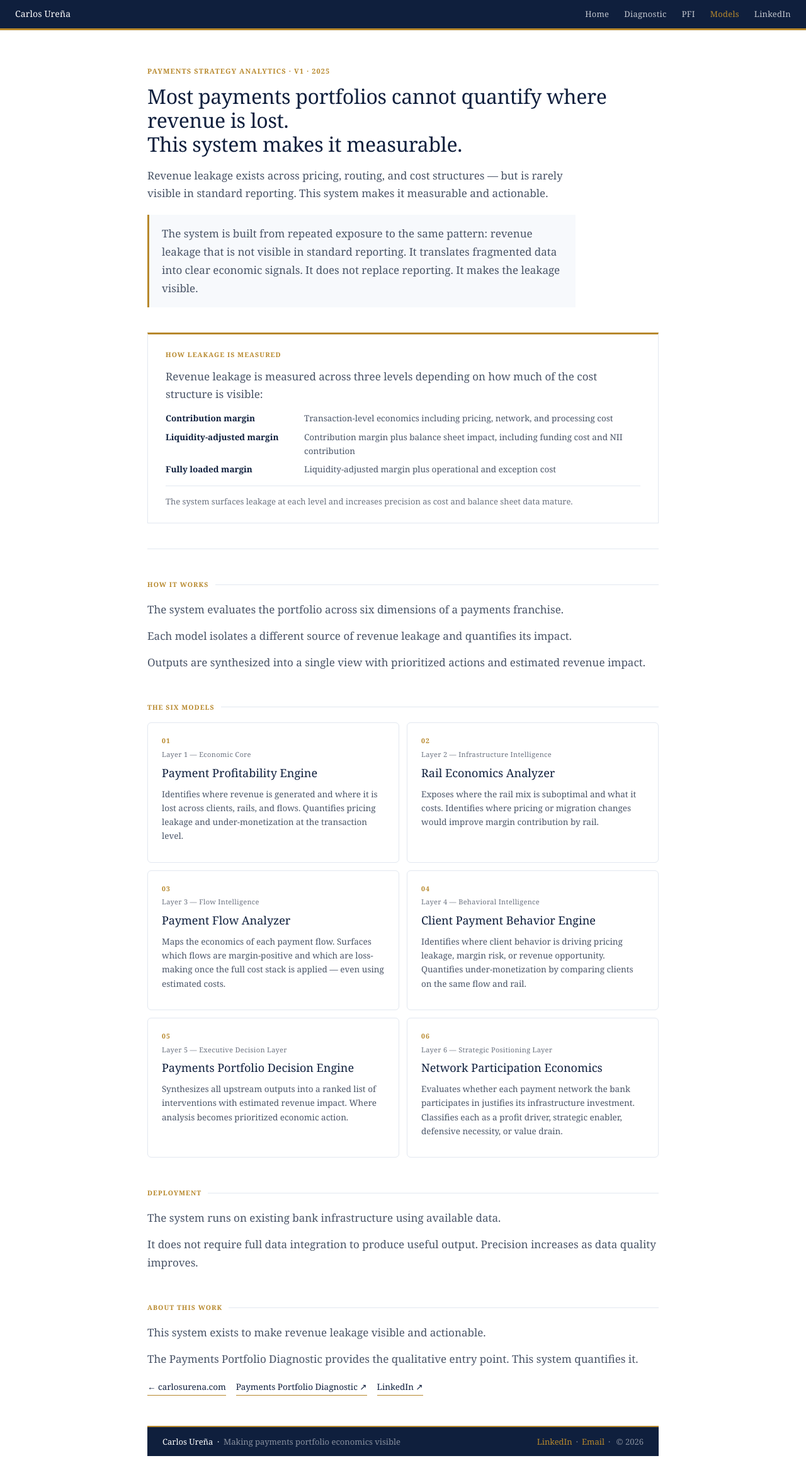
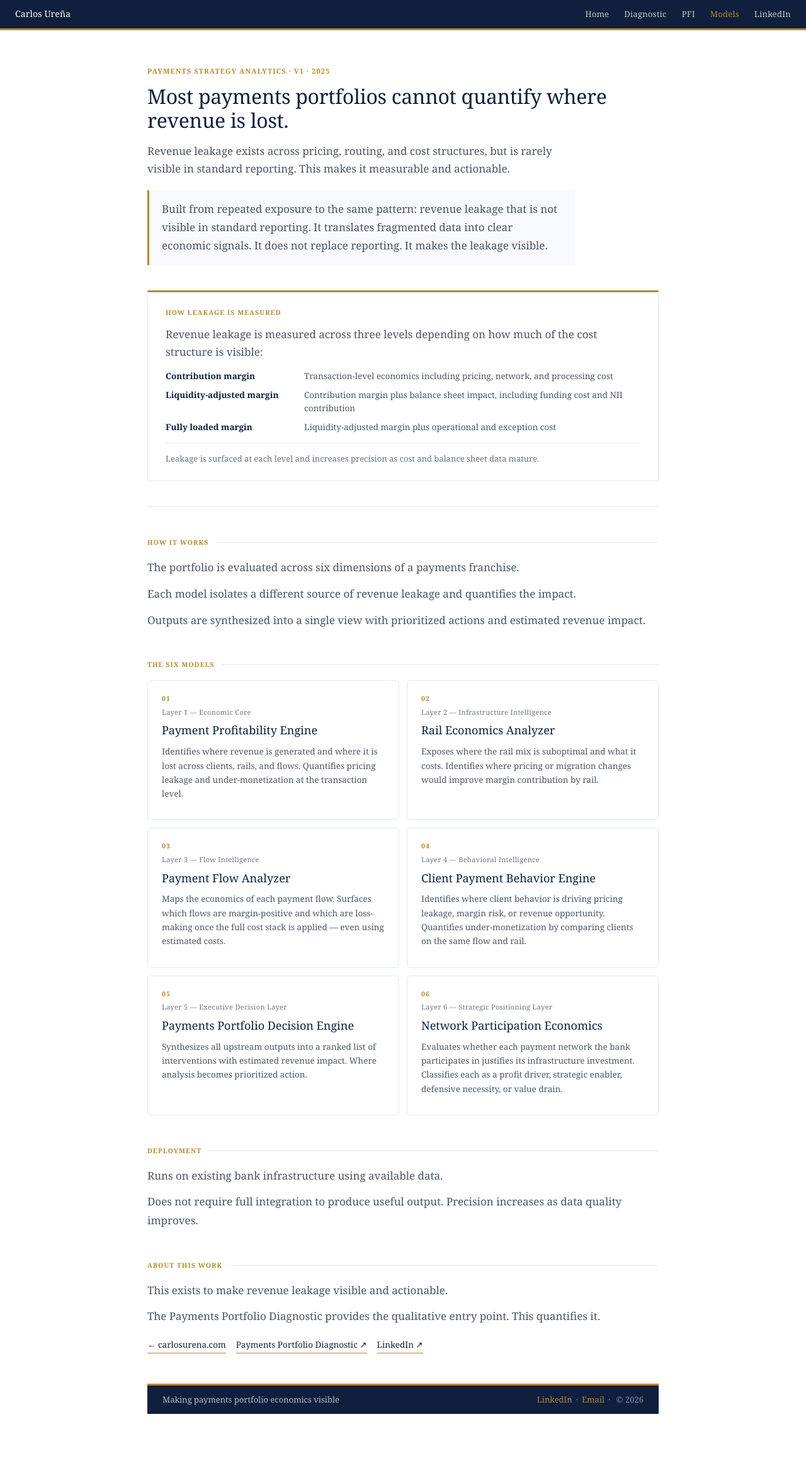
Before and after one commit to curena1206/ai-payments-portfolio, a React (Vite) app: page / in a window 1280 px wide. Shown: the top 2350 px of the page at 63% size. After the commit the page ends 2317 px from the top, so only its background shows below. Built offline with nearby package versions, Linux system fonts and the light colour scheme.

Commit message:
Update FrameworkIndex.jsx

```diff
--- a/src/pages/FrameworkIndex.jsx
+++ b/src/pages/FrameworkIndex.jsx
@@ -356,7 +356,7 @@ const MODELS = [
     layer: 'Layer 5 — Executive Decision Layer',
     name: 'Payments Portfolio Decision Engine',
     route: '/models/05-portfolio-scorecard',
-    desc: 'Synthesizes all upstream outputs into a ranked list of interventions with estimated revenue impact. Where analysis becomes prioritized economic action.',
+    desc: 'Synthesizes all upstream outputs into a ranked list of interventions with estimated revenue impact. Where analysis becomes prioritized action.',
   },
   {
     num: '06',
@@ -377,7 +377,7 @@ export default function FrameworkIndex() {
         <div className="fi-nav-links">
           <a href="https://carlosurena.com">Home</a>
           <a href="https://carlosurena.com/consulting.html">Diagnostic</a>
-          <a href="https://carlosurena.com/payments-portfolio-diagnostic/">PFI</a>
+          <a href="https://carlosurena.com/pfi.html">PFI</a>
           <a href="https://models.carlosurena.com" className="active" style={{color:'#b7882c'}}>Models</a>
           <a href="https://www.linkedin.com/in/carlosurena/" target="_blank" rel="noreferrer">LinkedIn</a>
         </div>
@@ -387,10 +387,10 @@ export default function FrameworkIndex() {
 
         <div className="fi-hero">
           <div className="fi-eyebrow">Payments Strategy Analytics · V1 · 2025</div>
-          <h1 className="fi-h1">Most payments portfolios cannot quantify where revenue is lost.<br/>This system makes it measurable.</h1>
-          <p className="fi-hero-sub">Revenue leakage exists across pricing, routing, and cost structures — but is rarely visible in standard reporting. This system makes it measurable and actionable.</p>
+          <h1 className="fi-h1">Most payments portfolios cannot quantify where revenue is lost.</h1>
+          <p className="fi-hero-sub">Revenue leakage exists across pricing, routing, and cost structures, but is rarely visible in standard reporting. This makes it measurable and actionable.</p>
           <div className="fi-system-statement">
-            The system is built from repeated exposure to the same pattern: revenue leakage that is not visible in standard reporting. It translates fragmented data into clear economic signals. It does not replace reporting. It makes the leakage visible.
+            Built from repeated exposure to the same pattern: revenue leakage that is not visible in standard reporting. It translates fragmented data into clear economic signals. It does not replace reporting. It makes the leakage visible.
           </div>
 
           <div className="fi-margin-callout">
@@ -408,14 +408,14 @@ export default function FrameworkIndex() {
               <div className="fi-margin-tier-label">Fully loaded margin</div>
               <div className="fi-margin-tier-desc">Liquidity-adjusted margin plus operational and exception cost</div>
             </div>
-            <div className="fi-margin-callout-footer">The system surfaces leakage at each level and increases precision as cost and balance sheet data mature.</div>
+            <div className="fi-margin-callout-footer">Leakage is surfaced at each level and increases precision as cost and balance sheet data mature.</div>
           </div>
         </div>
 
         <div className="fi-section-block">
           <div className="fi-section-label">How it works</div>
-          <p className="fi-p">The system evaluates the portfolio across six dimensions of a payments franchise.</p>
-          <p className="fi-p">Each model isolates a different source of revenue leakage and quantifies its impact.</p>
+          <p className="fi-p">The portfolio is evaluated across six dimensions of a payments franchise.</p>
+          <p className="fi-p">Each model isolates a different source of revenue leakage and quantifies the impact.</p>
           <p className="fi-p">Outputs are synthesized into a single view with prioritized actions and estimated revenue impact.</p>
         </div>
 
@@ -435,23 +435,23 @@ export default function FrameworkIndex() {
 
         <div className="fi-section-block">
           <div className="fi-section-label">Deployment</div>
-          <p className="fi-p">The system runs on existing bank infrastructure using available data.</p>
-          <p className="fi-p">It does not require full data integration to produce useful output. Precision increases as data quality improves.</p>
+          <p className="fi-p">Runs on existing bank infrastructure using available data.</p>
+          <p className="fi-p">Does not require full integration to produce useful output. Precision increases as data quality improves.</p>
         </div>
 
         <div className="fi-section-block">
           <div className="fi-section-label">About This Work</div>
-          <p className="fi-p">This system exists to make revenue leakage visible and actionable.</p>
-          <p className="fi-p">The Payments Portfolio Diagnostic provides the qualitative entry point. This system quantifies it.</p>
+          <p className="fi-p">This exists to make revenue leakage visible and actionable.</p>
+          <p className="fi-p">The Payments Portfolio Diagnostic provides the qualitative entry point. This quantifies it.</p>
           <div className="fi-links">
             <a href="https://carlosurena.com">&#8592; carlosurena.com</a>
-            <a href="https://carlosurena.com/payments-portfolio-diagnostic/">Payments Portfolio Diagnostic &#8599;</a>
+            <a href="https://carlosurena.com/pfi.html">Payments Portfolio Diagnostic &#8599;</a>
             <a href="https://www.linkedin.com/in/carlosurena/" target="_blank" rel="noreferrer">LinkedIn &#8599;</a>
           </div>
         </div>
 
-        <footer className="fi-footer" style={{borderTop:'2px solid #b7882c',background:'#0f1f3d',padding:'0 24px',height:'48px',display:'flex',alignItems:'center',justifyContent:'space-between',marginTop:'40px'}}>
-          <span style={{fontFamily:'Georgia, serif',fontSize:'13px',color:'#fff'}}>Carlos Ureña &nbsp;·&nbsp; <span style={{color:'rgba(255,255,255,0.5)',fontSize:'13px'}}>Making payments portfolio economics visible</span></span>
+        <footer className="fi-footer" style={{borderTop:'3px solid #b7882c',background:'#0f1f3d',padding:'0 24px',height:'48px',display:'flex',alignItems:'center',justifyContent:'space-between',marginTop:'40px'}}>
+          <span style={{fontFamily:'Georgia, serif',fontSize:'13px',color:'rgba(255,255,255,0.7)'}}>Making payments portfolio economics visible</span>
           <span style={{fontSize:'13px',color:'rgba(255,255,255,0.5)'}}>
             <a href="https://www.linkedin.com/in/carlosurena/" target="_blank" rel="noreferrer" style={{color:'#b7882c',textDecoration:'none'}}>LinkedIn</a>
             <span style={{margin:'0 6px'}}>·</span>
```
